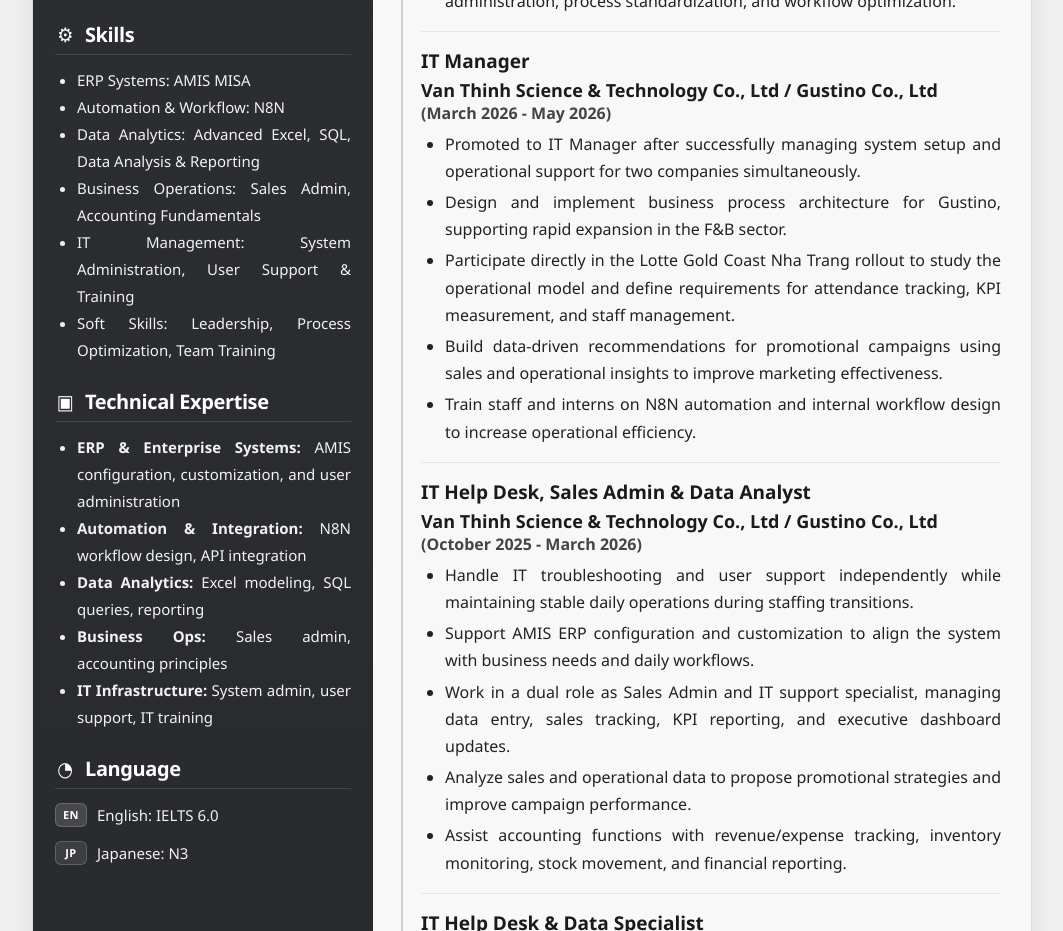
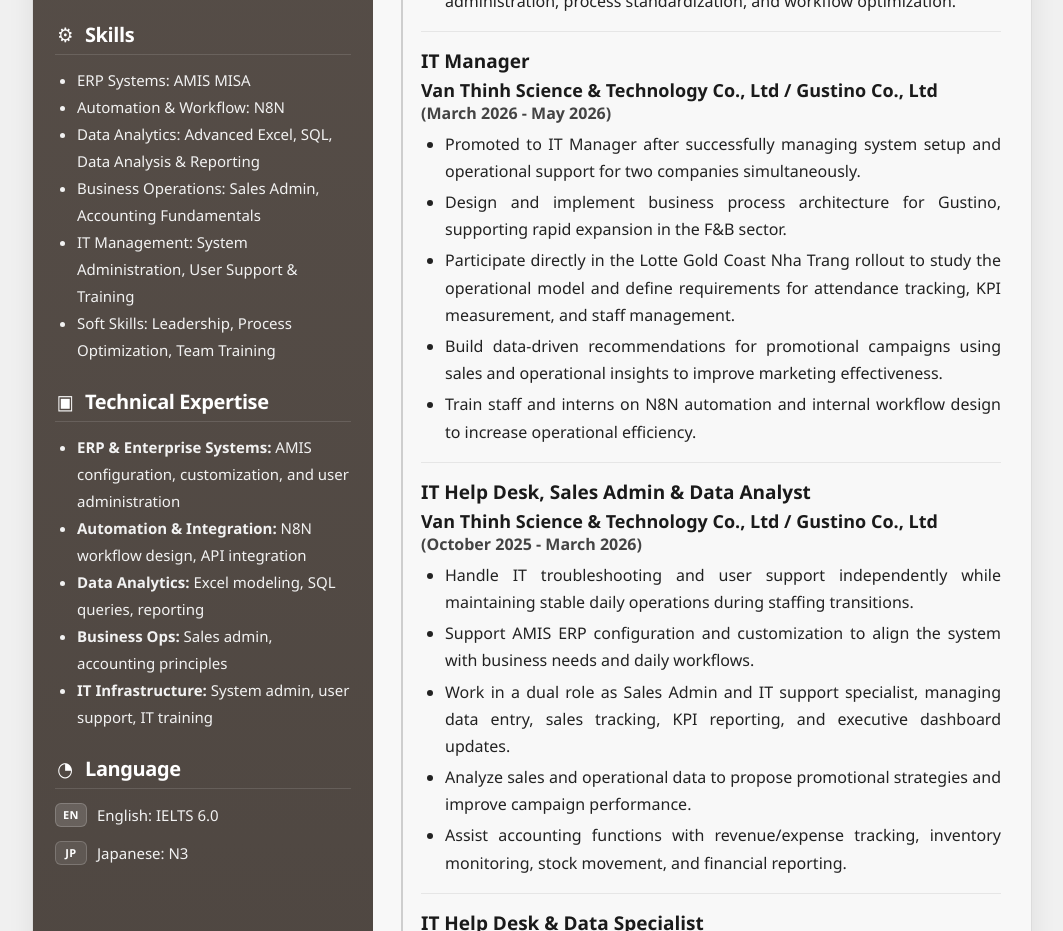
Before and after one commit to Shido2907/TRUONG_CHI_CUONG-IT_MANAGER, a plain HTML site: page index.html in a window 1280 px wide. Shown: the part 904-1835 px from the top of the page, without its empty margins (108-1171 px from the left). Drawn offline with Linux system fonts and the light colour scheme.

Commit message:
Update style.css

```diff
--- a/style.css
+++ b/style.css
@@ -1,7 +1,7 @@
 :root {
   --page-bg: #f0f0f0;
   --frame: #2d2d2d;
-  --sidebar: #2d2f32;
+  --sidebar: #5a514b;
   --sidebar-text: #f3f3f3;
   --muted: #9a9a9a;
   --main-text: #111111;
@@ -42,7 +42,7 @@
 
 .sidebar {
   width: 340px;
-  background: linear-gradient(180deg, #2d2f32 0%, #25272b 100%);
+  background: linear-gradient(180deg, #5a514b 0%, #463f3a 100%);
   color: var(--sidebar-text);
   padding: 26px 22px 18px 22px;
   position: relative;
@@ -137,7 +137,7 @@
 }
 
 .skills-list {
-  text-align: justify;
+  text-align: left;
 }
 
 .language-list {
```
